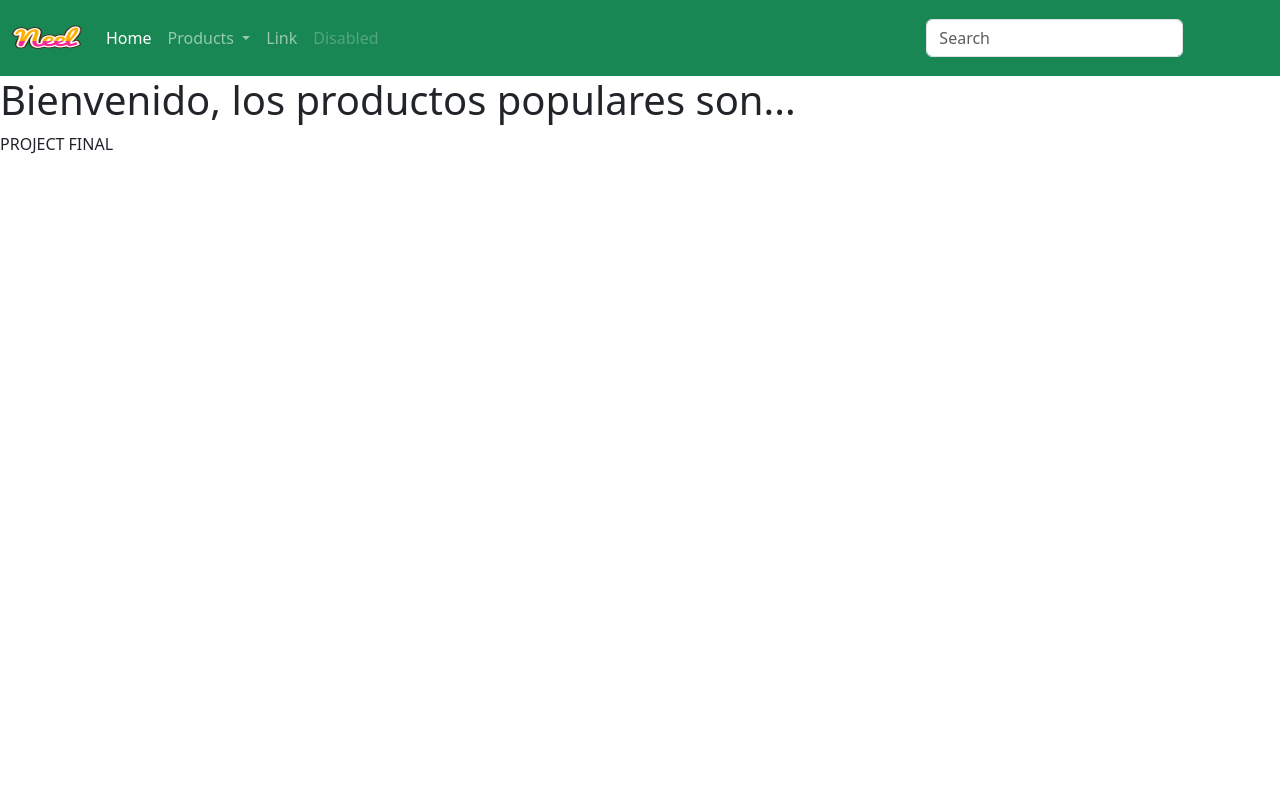
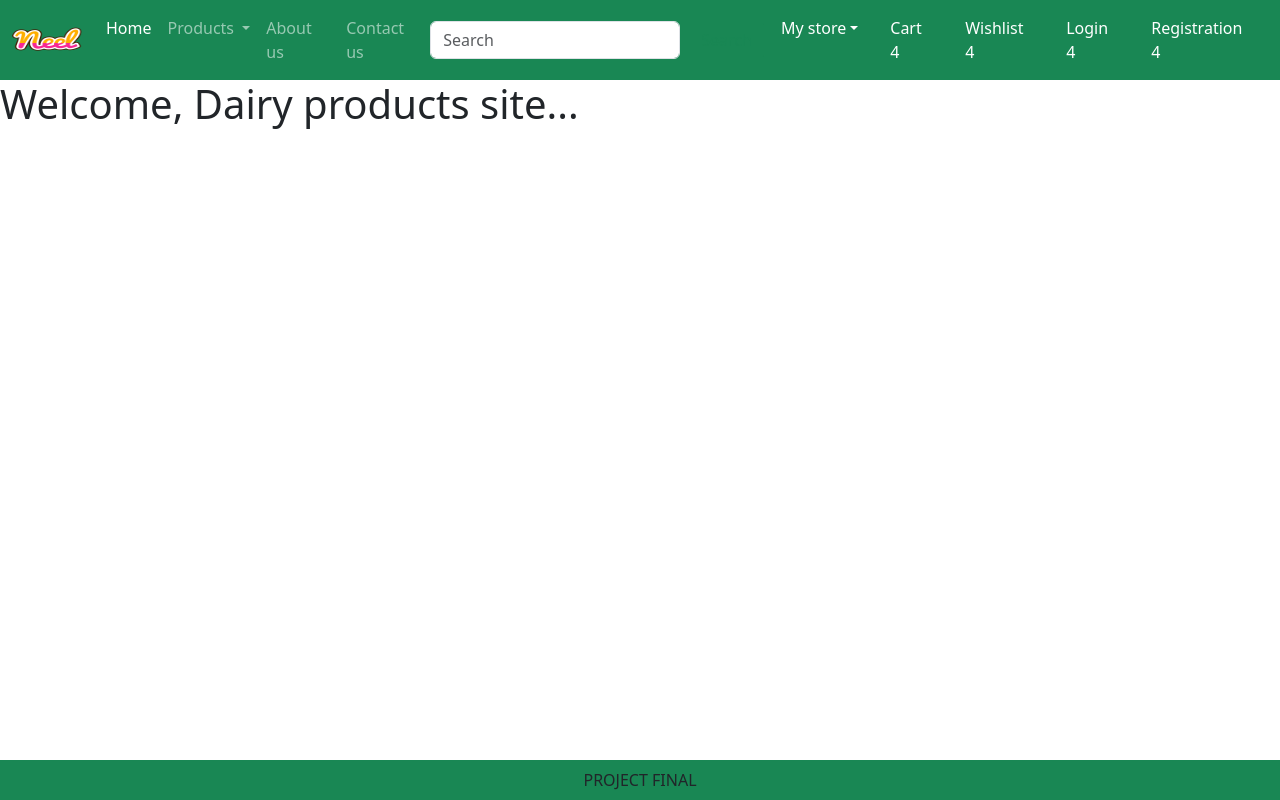
Before and after one commit to Dan1elMon/finalProject-pw2, a Django app: page / in a window 1280 px wide. Run offline with Django 4.2, Linux system fonts and the light colour scheme.

Commit message:
terminando html basico

```diff
--- a/virtualShop/app/templates/app/base.html
+++ b/virtualShop/app/templates/app/base.html
@@ -32,31 +32,65 @@
                   Products
                 </a>
                 <ul class="dropdown-menu">
-                  <li><a class="dropdown-item" href="#">Action</a></li>
-                  <li><a class="dropdown-item" href="#">Another action</a></li>
-                  <li><hr class="dropdown-divider"></li>
-                  <li><a class="dropdown-item" href="#">Something else here</a></li>
+                  <li><a class="dropdown-item" href="#">T-shirts</a></li>
+                  <li><a class="dropdown-item" href="#">Bags</a></li>
+                  <li><a class="dropdown-item" href="#">Shoes</a></li>
+                  <li><a class="dropdown-item" href="#">SportShoes</a></li>
+                  <li><a class="dropdown-item" href="#">Gaps</a></li>
+
                 </ul>
               </li>
 
               <li class="nav-item">
-                <a class="nav-link" href="#">Link</a>
+                <a class="nav-link text-withe" href="#">About us</a>
               </li>
 
               <li class="nav-item">
-                <a class="nav-link disabled">Disabled</a>
+                <a class="nav-link text-withe" href="#">Contact us</a>
               </li>
+
+
             </ul>
             <form class="d-flex" role="search">
               <input class="form-control me-2" type="search" placeholder="Search" aria-label="Search">
               <button class="btn btn-outline-success" type="submit">Search</button>
             </form>
           </div>
+          <ul class="navbar-nav me-auto mb-2 mb-lg-0">
+            <li class="nav-item dropdown mx-2"></a>
+              <a class="nav-link dropdown-toggle text-white" href="#"id="profileDropdown" role="button" data-bs-toggle="dropdown" aria-expanded="false">My store</a>
+              <ul class="dropdown-menu" aria-labellebdy="profileDropdown">
+                <li><a class ="dropdown-item" href="#">Profile<a/></li>
+                <li><a class ="dropdown-item" href="#">Orders<a/></li>
+                <li><a class ="dropdown-item" href="#">Change Password<a/></li>
+                <li><a class ="dropdown-item" href="#">Logout<a/></li>
+
+              </ul>
+
+            </li>
+            <li class ="nav-item mx-2">
+              <a href="#" class="nav-link text-white">Cart 4</a>
+            </li>
+            <li class ="nav-item mx-2">
+              <a href="#" class="nav-link text-white">Wishlist 4</a>
+            </li>
+            <li class ="nav-item mx-2">
+              <a href="#" class="nav-link text-white">Login 4</a>
+            </li>
+            <li class ="nav-item mx-2">
+              <a href="#" class="nav-link text-white">Registration 4</a>
+            </li>
+
+          </ul>
+
         </div>
       </nav>
 
+        {% block banner_slider %}{% endblock banner_slider %}
         {% block main-content %}{% endblock main-content %}
-      <footer>
+
+      <footer class="container-fluid fixed-bottom bg-success text-center p-2 mt-5">
+
         PROJECT FINAL
       </footer>
 
--- a/virtualShop/app/templates/app/home.html
+++ b/virtualShop/app/templates/app/home.html
@@ -2,6 +2,11 @@
 {% load static %}
 {%block title %} Home{% endblock title %}
 
+{%block banner_slider%}
+
+{% endblock banner_slider%}
+
+
 {% block main-content %}
-    <h1>Bienvenido, los productos populares son...</h1>
+    <h1>Welcome, Dairy products site...</h1>
 {% endblock main-content %}
```
